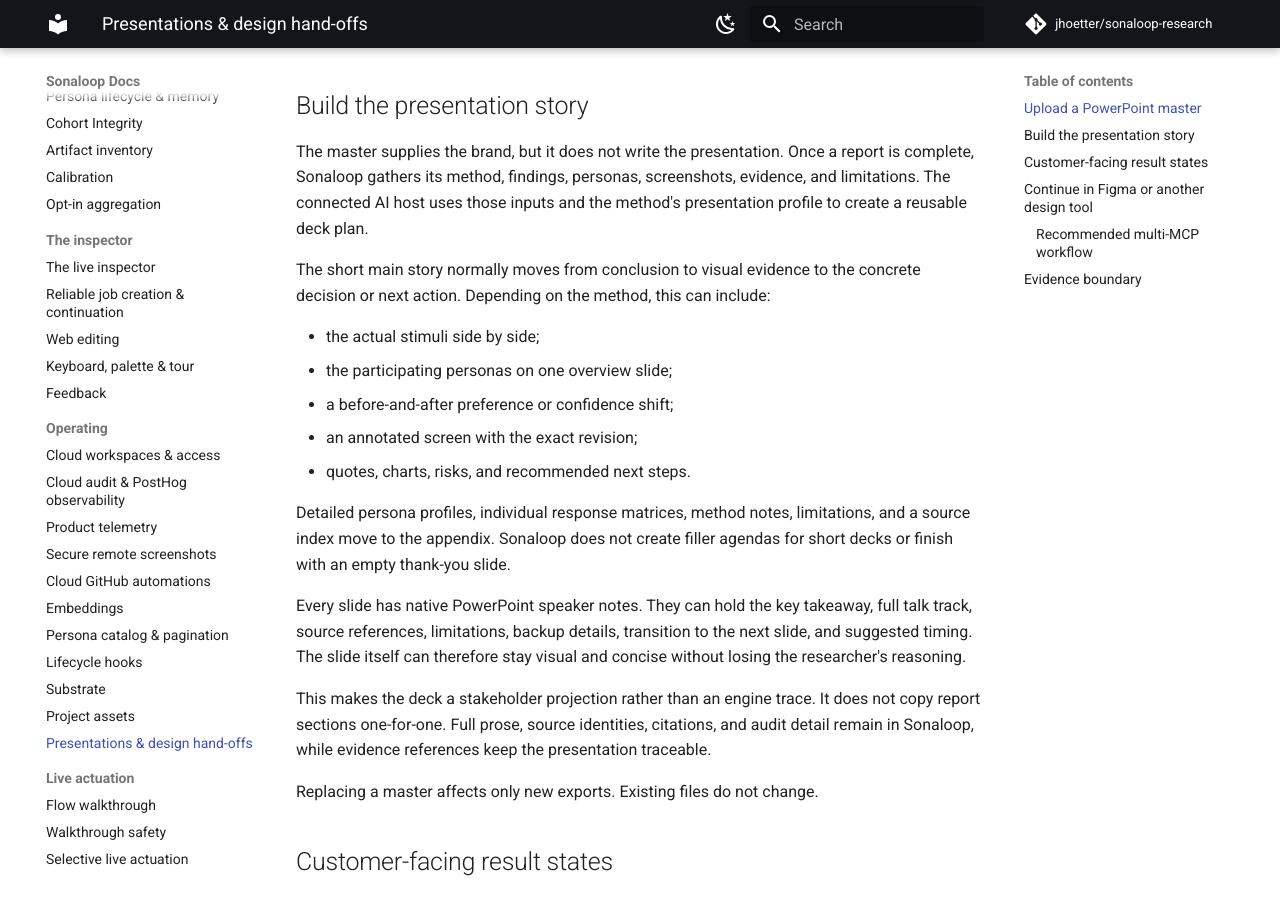
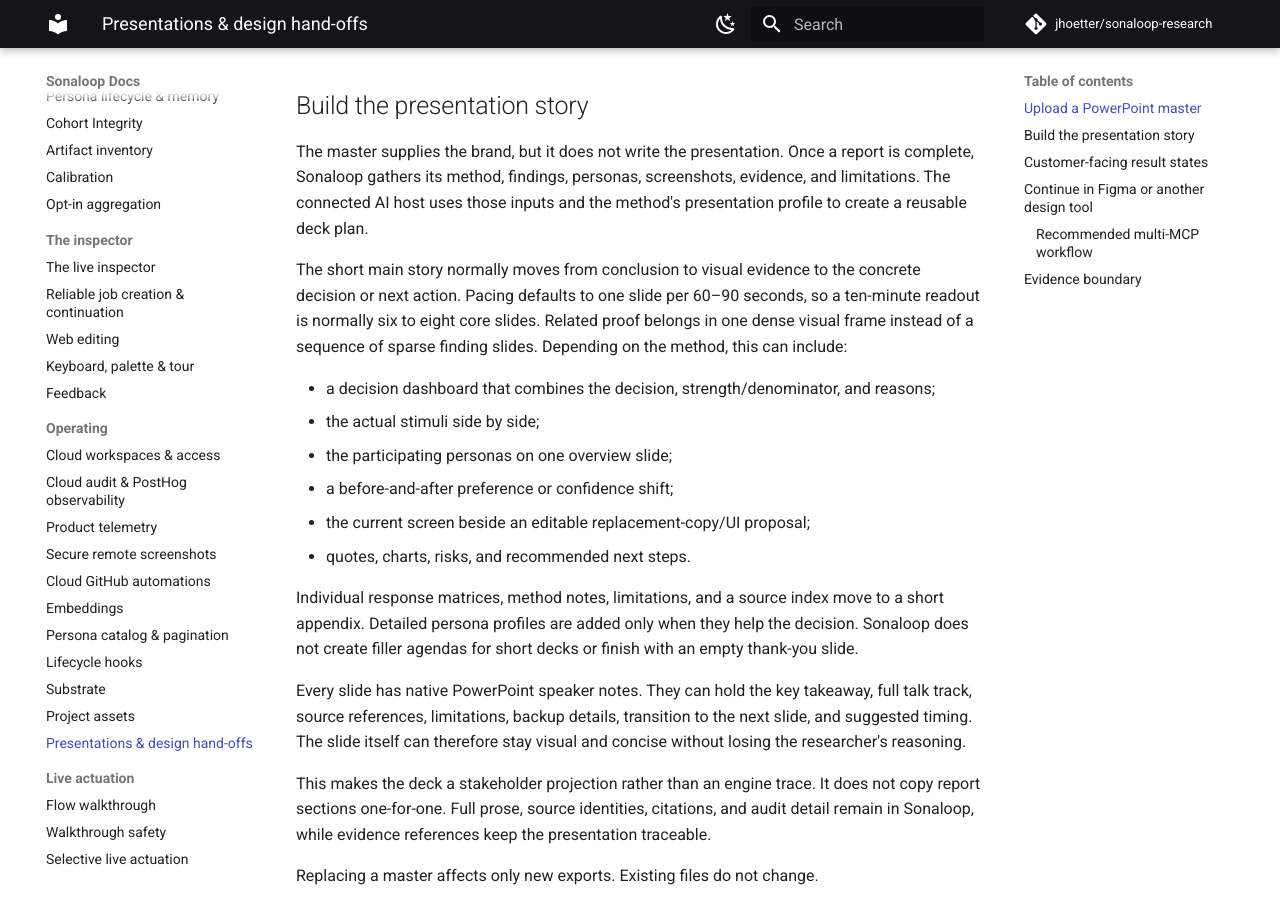
Before and after one commit to jhoetter/sonaloop-docs, an MkDocs documentation site: the page built from docs/design-delivery.md, in a window 1280 px wide and 900 px high, scrolled down 1125 px. Built offline with MkDocs 1.6.1 and Material for MkDocs 9.7.7, drawn with Linux system fonts in a browser that asks for light colours; comment, search, counter and statistics services are not loaded.

Commit message:
Document compact presentation story design

```diff
--- a/docs/design-delivery.md
+++ b/docs/design-delivery.md
@@ -46,17 +46,20 @@ limitations. The connected AI host uses those inputs and the method's presentati
 to create a reusable deck plan.
 
 The short main story normally moves from conclusion to visual evidence to the concrete
-decision or next action. Depending on the method, this can include:
+decision or next action. Pacing defaults to one slide per 60–90 seconds, so a ten-minute
+readout is normally six to eight core slides. Related proof belongs in one dense visual
+frame instead of a sequence of sparse finding slides. Depending on the method, this can include:
 
+- a decision dashboard that combines the decision, strength/denominator, and reasons;
 - the actual stimuli side by side;
 - the participating personas on one overview slide;
 - a before-and-after preference or confidence shift;
-- an annotated screen with the exact revision;
+- the current screen beside an editable replacement-copy/UI proposal;
 - quotes, charts, risks, and recommended next steps.
 
-Detailed persona profiles, individual response matrices, method notes, limitations, and a
-source index move to the appendix. Sonaloop does not create filler agendas for short decks
-or finish with an empty thank-you slide.
+Individual response matrices, method notes, limitations, and a source index move to a short
+appendix. Detailed persona profiles are added only when they help the decision. Sonaloop does
+not create filler agendas for short decks or finish with an empty thank-you slide.
 
 Every slide has native PowerPoint speaker notes. They can hold the key takeaway, full talk
 track, source references, limitations, backup details, transition to the next slide, and
```
Also changed, not shown: docs/project-assets.md (+2 -0 lines).
